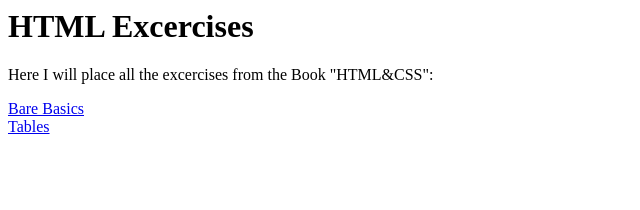
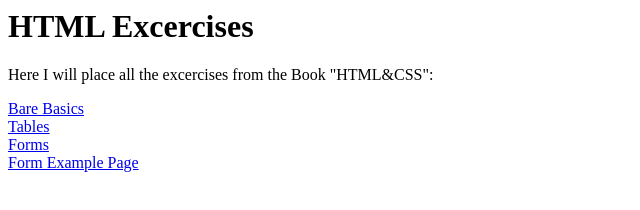
Before and after one commit to christopherwangemann/HTMLTestpage, a plain HTML site: page index.html in a window 1280 px wide. Shown: the whole page, without its empty margins (0-640 px from the left). Drawn offline with Linux system fonts and the light colour scheme.

Commit message:
Added form pages

```diff
--- a/index.html
+++ b/index.html
@@ -7,5 +7,7 @@
       <p>Here I will place all the excercises from the Book "HTML&CSS":</p>
       <a href="BareBasics.html">Bare Basics</a><br />
       <a href="Tables.html">Tables</a><br />
+      <a href="forms.html">Forms</a><br />
+      <a href="form_example_page.html">Form Example Page</a><br />
     </body>
 </html>
```
